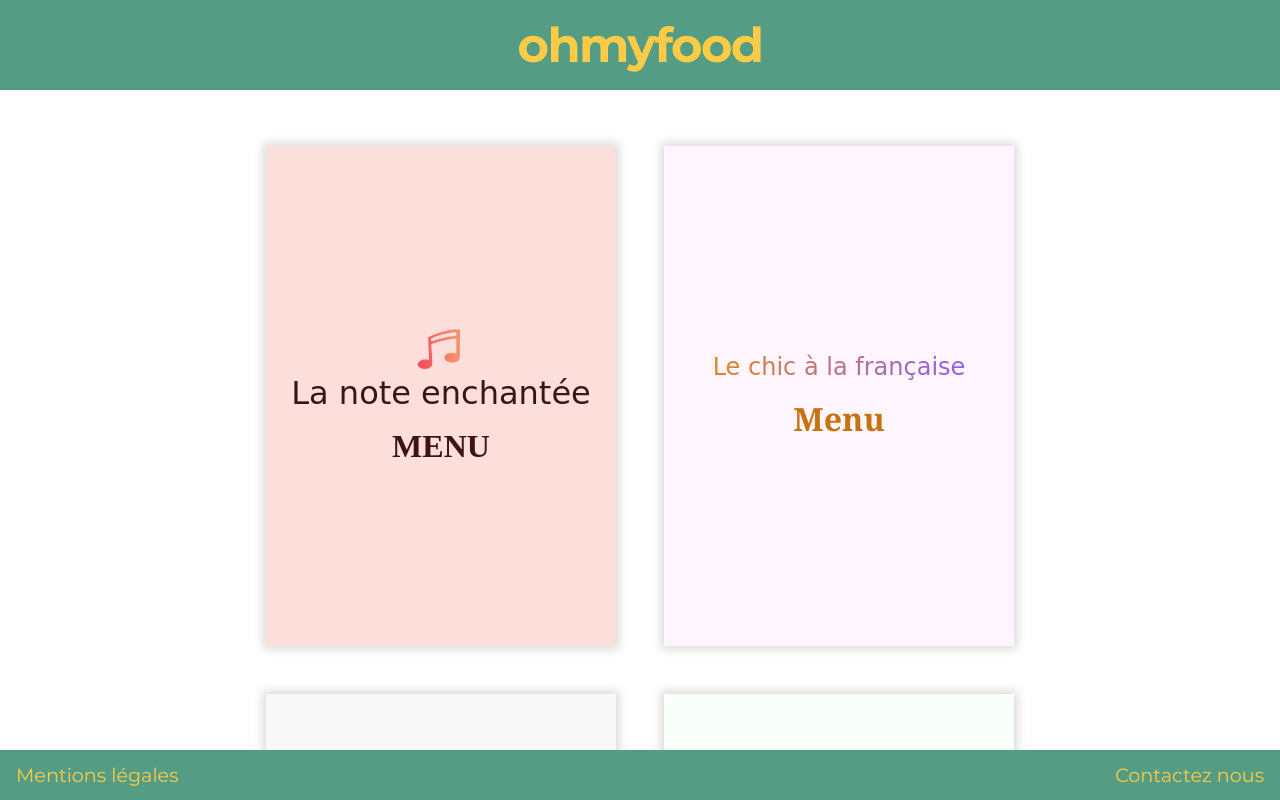
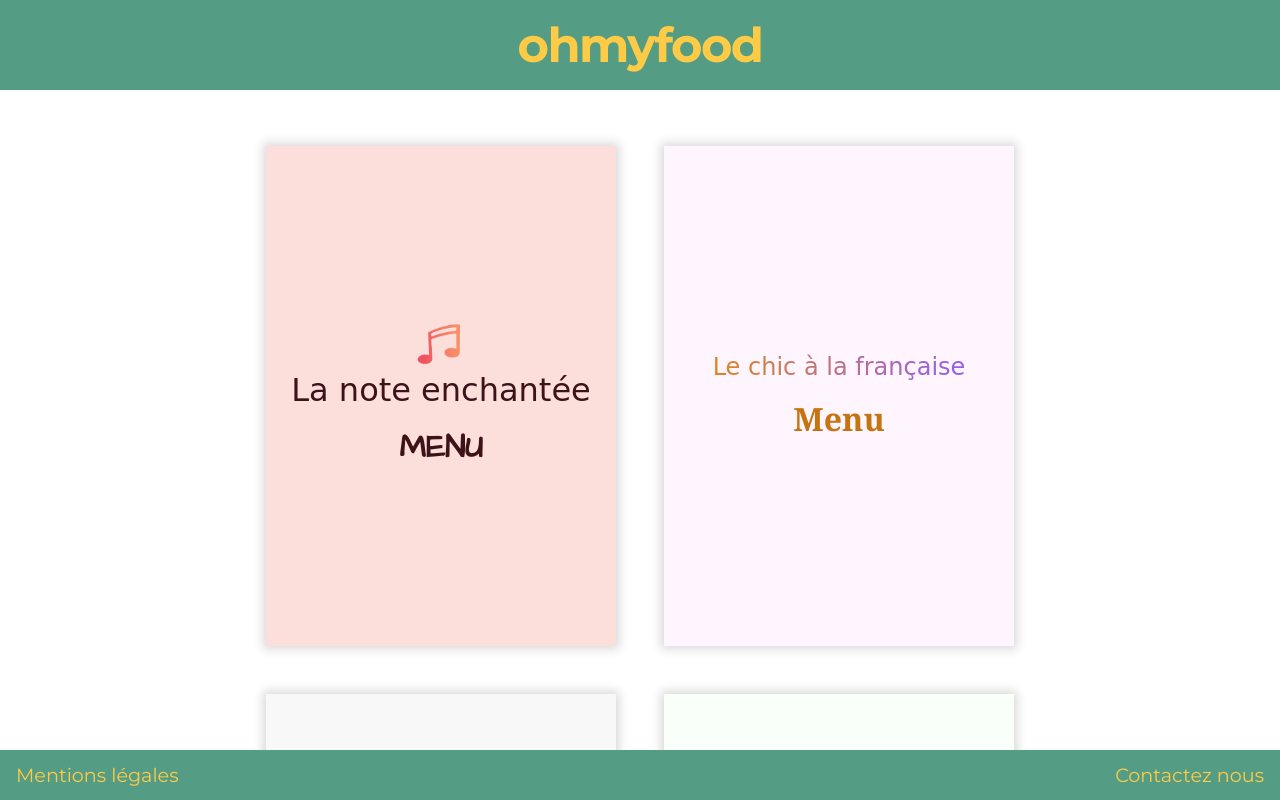
Before and after one commit to CoralieAb/OhMyFood, a website: page index.html in a window 1280 px wide. Shown: the top 800 px of the page. Drawn offline with Linux system fonts and the light colour scheme; a web font is replaced by a local one.

Commit message:
Ajout d'une police alternative à Segoe Print pour Safari

```diff
--- a/sass/main.scss
+++ b/sass/main.scss
@@ -4,17 +4,7 @@
 @import url('https://fonts.googleapis.com/css2?family=Dancing+Script:wght@400;500;600;700&display=swap'); /*taste-buds-delight font*/
 @import url('https://fonts.googleapis.com/css2?family=Kaushan+Script&display=swap'); /*palette-of-taste font*/
 @import url('https://fonts.googleapis.com/css2?family=Noto+Serif:ital,wght@0,400;0,700;1,400;1,700&display=swap'); /*french-chic menu-font*/
-@font-face {
-    font-family: 'typo_comics_demoregular';
-    src: url('../fonts/webfontkit-20200603-104514/typo_comics_demo-webfont.eot');
-    src: url('../fonts/webfontkit-20200603-104514/typo_comics_demo-webfont.eot?#iefix') format('embedded-opentype'),
-         url('../fonts/webfontkit-20200603-104514/typo_comics_demo-webfont.woff2') format('woff2'),
-         url('../fonts/webfontkit-20200603-104514/typo_comics_demo-webfont.woff') format('woff'),
-         url('../fonts/webfontkit-20200603-104514/typo_comics_demo-webfont.ttf') format('truetype'),
-         url('../fonts/webfontkit-20200603-104514/typo_comics_demo-webfont.svg#typo_comics_demoregular') format('svg');
-    font-weight: normal;
-    font-style: normal;
-};
+@import url('https://fonts.googleapis.com/css2?family=Architects+Daughter&display=swap'); /*alternative Segoe Print*/
 
 @import "./utils/variables";
 @import "./utils/mixins";
--- a/sass/utils/_variables.scss
+++ b/sass/utils/_variables.scss
@@ -10,10 +10,10 @@ $primary-color: #559c84;
 $primary-font-color: #fdcb46;
 $primary-font: 'Montserrat', sans-serif;
 
-$enchanted-note-primary-font-family: 'Segoe print', sans serif;
+$enchanted-note-primary-font-family: 'Segoe print', 'Architects Daughter', cursive, sans-serif;
 $french-chic-primary-font-family: 'Noto Serif', serif;
-$taste-buds-delight-primary-font-family: 'Segoe print', sans serif;
-$palette-of-taste-primary-font-family: 'Segoe print', sans serif;
+$taste-buds-delight-primary-font-family: 'Segoe print', 'Architects Daughter', cursive, sans-serif;
+$palette-of-taste-primary-font-family: 'Segoe print', 'Architects Daughter', cursive, sans-serif;
 
 $enchanted-note-title-font-family: 'Devonshire', cursive;
 $french-chic-title-font-family: 'Croissant One', cursive;
```
Also changed, not shown: css/style.css, 1 other file.
